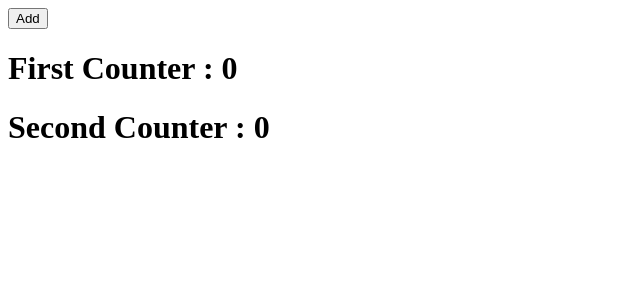
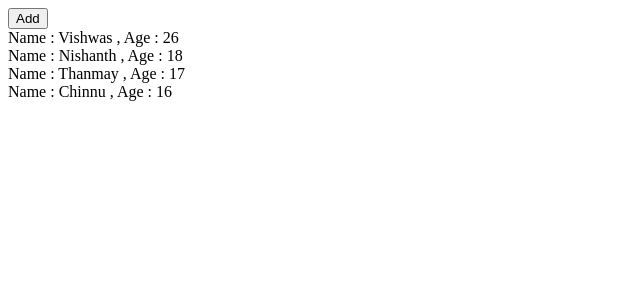
Before and after one commit to vishwasbn/react_basics_sample1, a React (Create React App) app: page / in a window 1280 px wide. Shown: the top 300 px of the page, without its empty margins (0-640 px from the left). Built offline with nearby package versions, Linux system fonts and the light colour scheme.

Commit message:
iteration using map

```diff
--- a/public/index.html
+++ b/public/index.html
@@ -2,14 +2,14 @@
 <html lang="en">
   <head>
     <meta charset="utf-8" />
-    <link rel="icon" href="%PUBLIC_URL%/favicon.ico" />
+    <!-- <link rel="icon" href="%PUBLIC_URL%/favicon.ico" /> -->
     <meta name="viewport" content="width=device-width, initial-scale=1" />
     <meta name="theme-color" content="#000000" />
     <meta
       name="description"
       content="Web site created using create-react-app"
     />
-    <link rel="apple-touch-icon" href="%PUBLIC_URL%/logo192.png" />
+    <!-- <link rel="apple-touch-icon" href="%PUBLIC_URL%/logo192.png" /> -->
     <!--
       manifest.json provides metadata used when your web app is installed on a
       user's mobile device or desktop. See https://developers.google.com/web/fundamentals/web-app-manifest/
--- a/src/App.js
+++ b/src/App.js
@@ -1,22 +1,28 @@
 import { useState } from 'react';
-import Counter from './Counter/Counter';
+import Employee from './Employee';
 
 function App() {
 
   const [count, setCount] = useState(0);
 
-  const obj1 = {
-    title: 'First Counter :',
-    counter: count
-  }
+  const emp = [{ name: 'Vishwas', age: '26' },
+  { name: 'Nishanth', age: '18' },
+  { name: 'Thanmay', age: '17' },
+  { name: 'Chinnu', age: '16' }];
+
   function addcount() {
     setCount(count + 1);
     console.log(count);
   }
-  return (<div>
+
+  return (<div className='header'>
     <button onClick={addcount}>Add</button>
-    <Counter {...obj1} />
-    <Counter title="Second Counter :" counter={count} />
+    {
+      emp.map((obj,index) => {
+        return (<Employee key={index} name={obj.name} age={obj.age} />)
+      })
+    }
+
   </div>
 
   );
--- a/src/Counter/Counter.js
+++ /dev/null
@@ -1,9 +0,0 @@
-import React from 'react'
-
-function Counter({ title, counter }) {
-    return (
-        <div><h1>{title}  {counter}</h1></div>
-    )
-}
-
-export default Counter
--- /dev/null
+++ b/src/Employee.js
@@ -0,0 +1,9 @@
+import React from 'react'
+
+function Employee(props) {
+  return (
+    <div>Name : {props.name} , Age : {props.age}</div>
+  )
+}
+
+export default Employee
```
Also changed, not shown: public/manifest.json.
